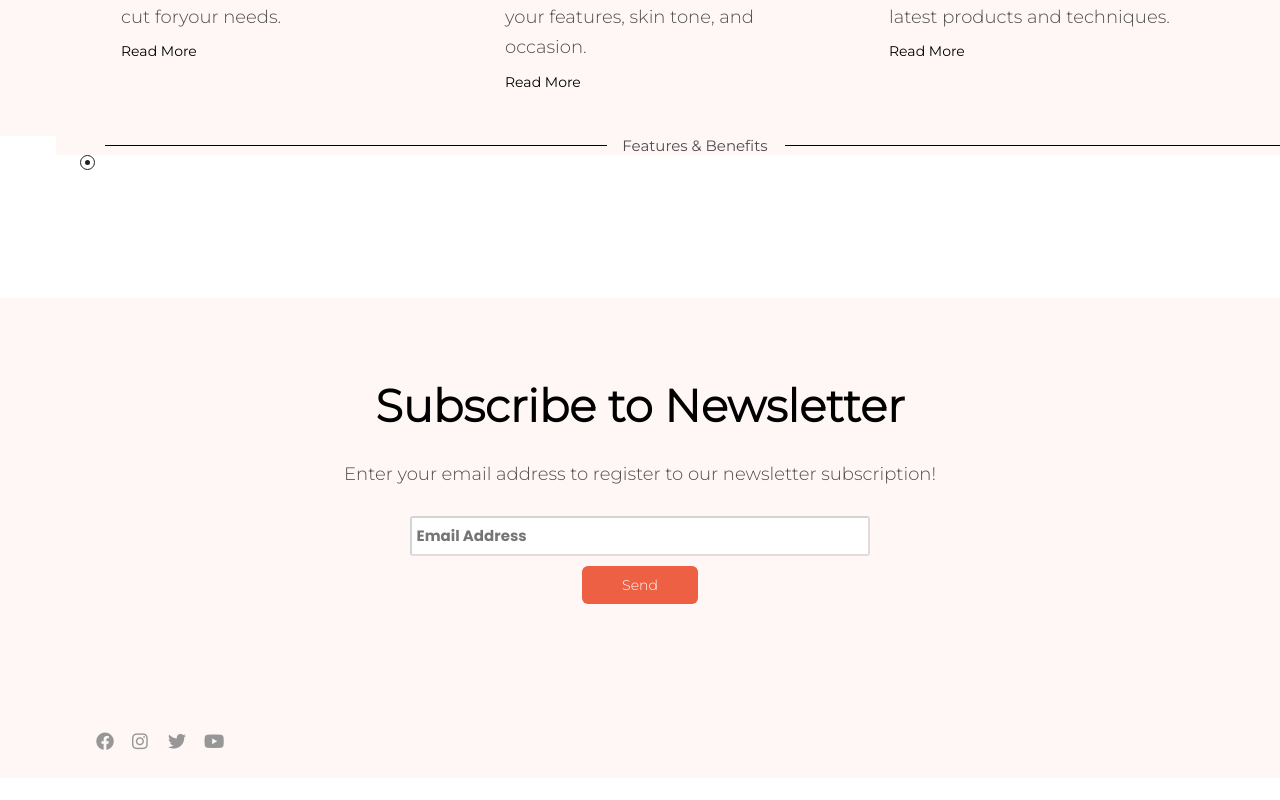
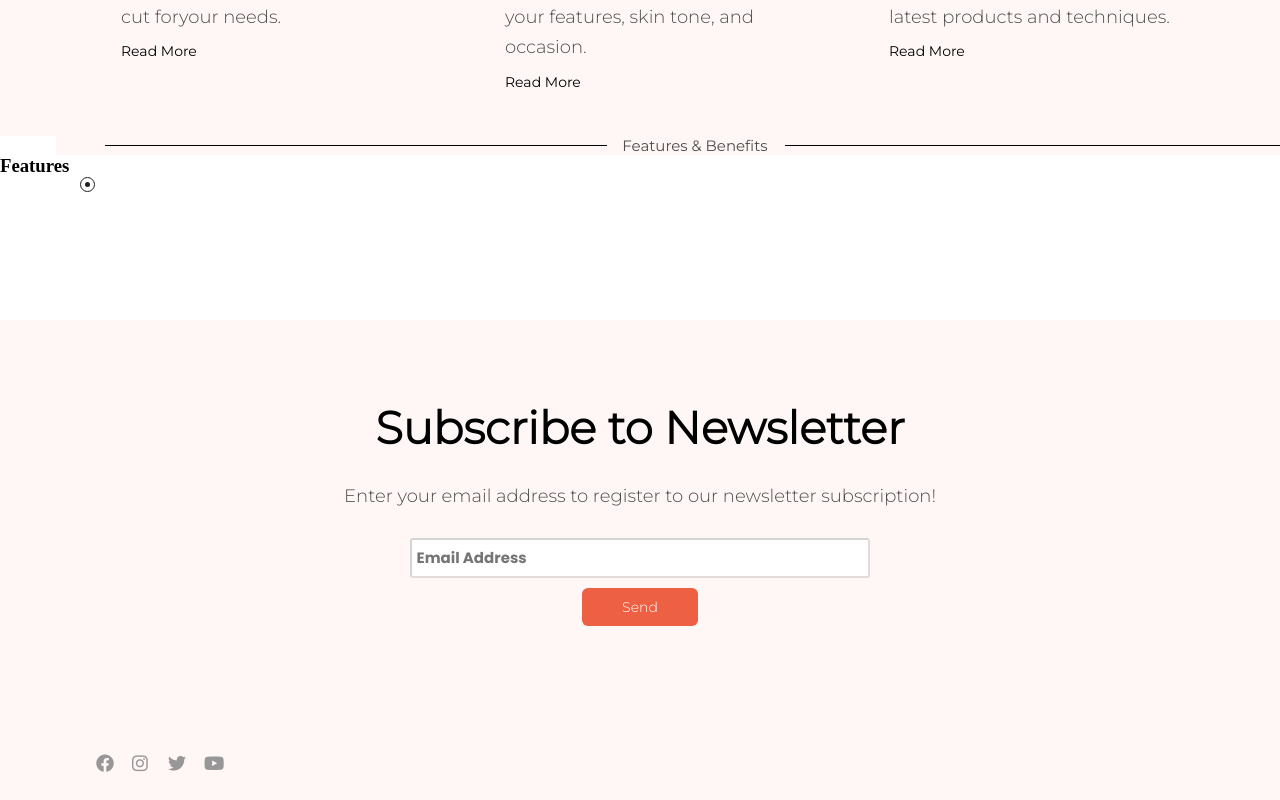
Before and after one commit to nadiahosisy/Beauty-Salon, a React (Vite) app: page /Home in a window 1280 px wide. Shown: the part 2174-2974 px from the top of the page. Before the commit the page ends 2952 px from the top, so only its background shows below. Built offline with nearby package versions, Linux system fonts and the light colour scheme.

Commit message:
added headers and span

```diff
--- a/src/components/home-page-component/FeaturesAndBenefits.jsx
+++ b/src/components/home-page-component/FeaturesAndBenefits.jsx
@@ -10,8 +10,11 @@ const FeaturesAndBenefits = () => {
           <span className="right-side"></span>
         </div>
       </div>
-      <div className="circle">
-        <div className="dot"></div>
+      <div className="main-div-featuers">
+        <h3>Features</h3>
+        <div className="circle">
+          <div className="dot"></div>
+        </div>
       </div>
     </>
   );
```
